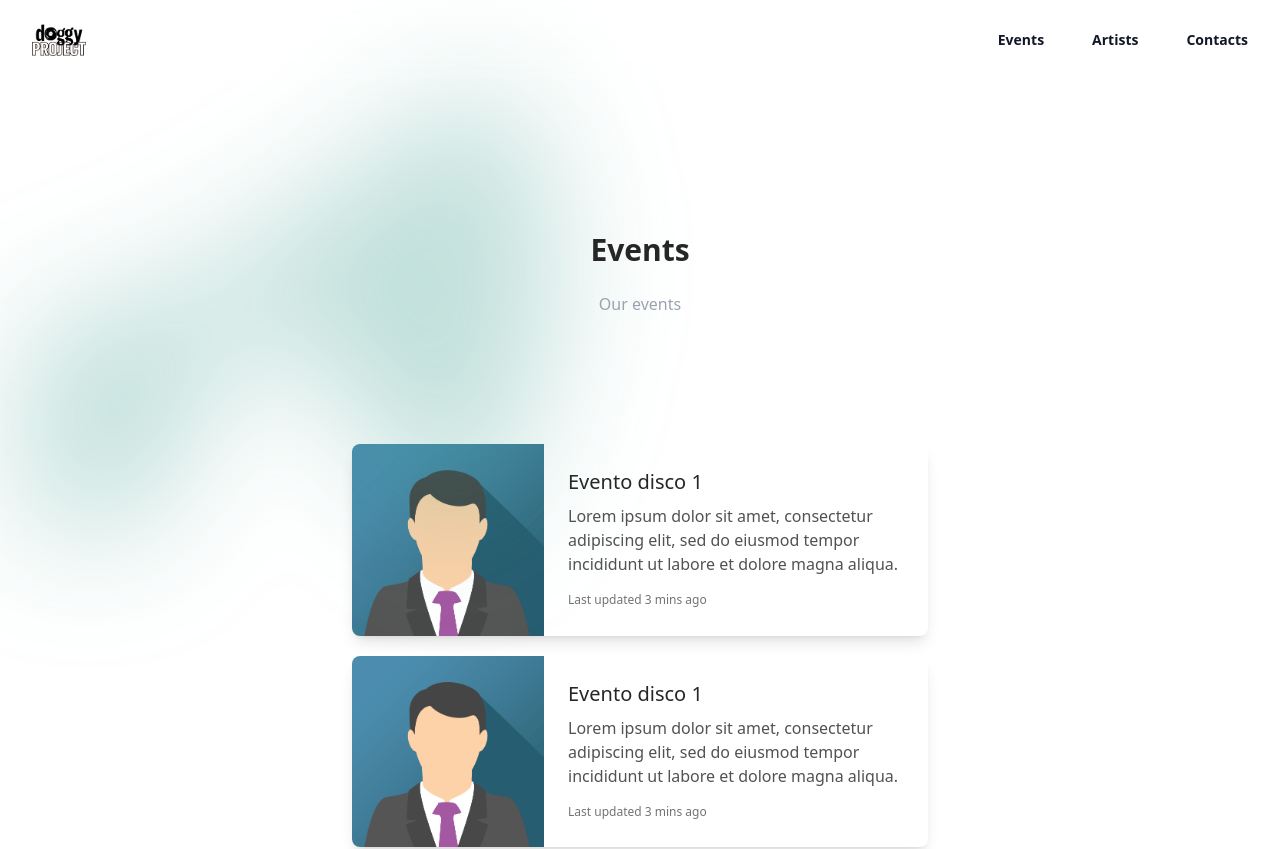
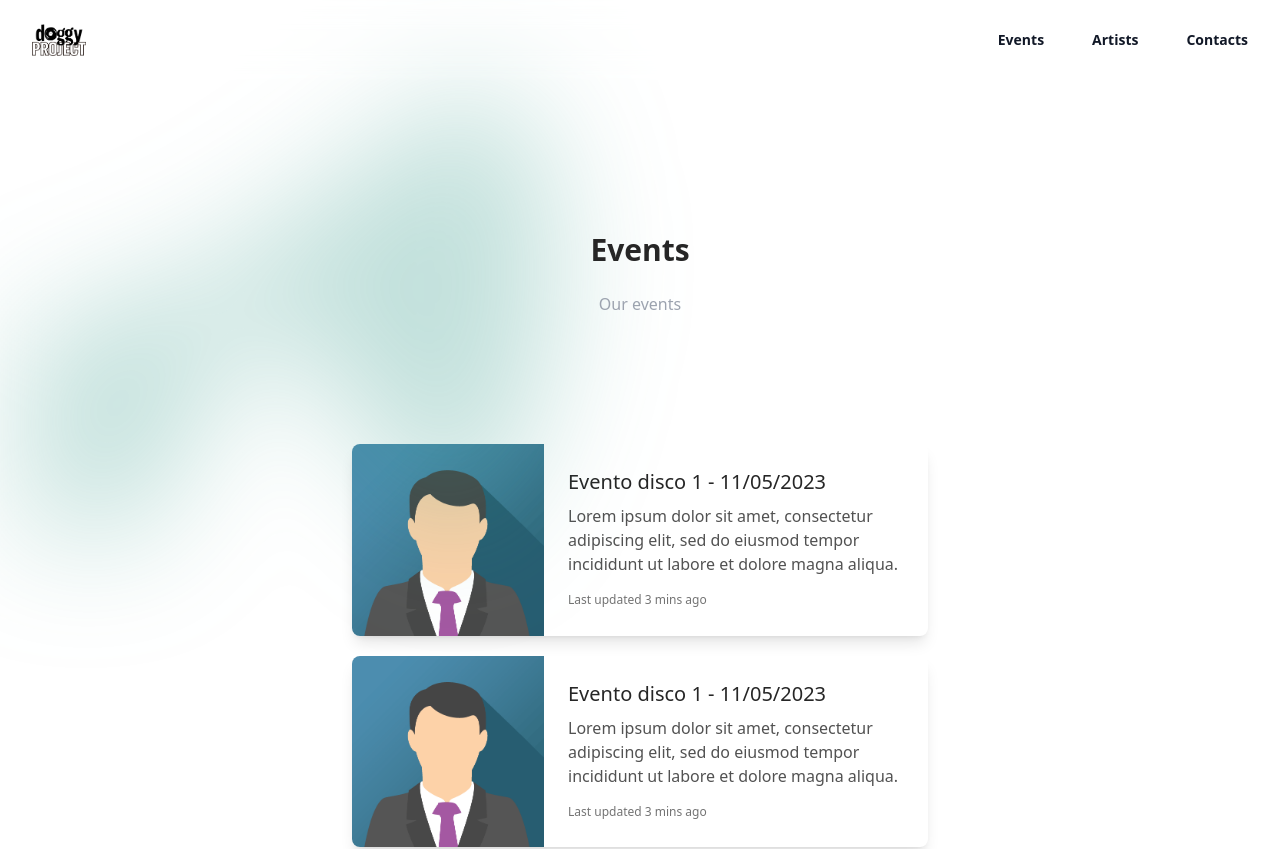
Before and after one commit to Forz70043/doggyproject, a Next.js app: page /events in a window 1280 px wide. Shown: the top 849 px of the page. Built offline with nearby package versions, Linux system fonts and the light colour scheme.

Commit message:
fix date view

```diff
--- a/components/EventComponent.js
+++ b/components/EventComponent.js
@@ -19,7 +19,7 @@ export default function EventComponent() {
                                         <div class="flex flex-col justify-start p-6">
                                             <h5
                                                 class="mb-2 text-xl font-medium text-neutral-800 dark:text-neutral-50">
-                                                {elem.name}
+                                                {elem.name + " - " + elem.date}
                                             </h5>
                                             <p class="mb-4 text-base text-neutral-600 dark:text-neutral-200">
                                                 {elem.description}
```
